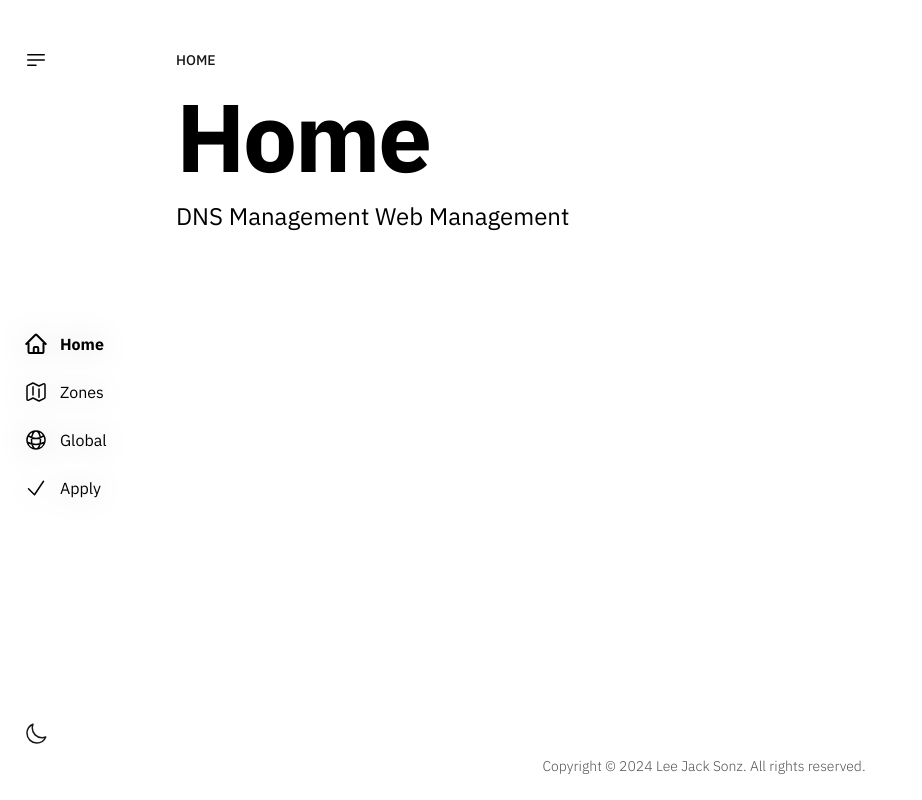
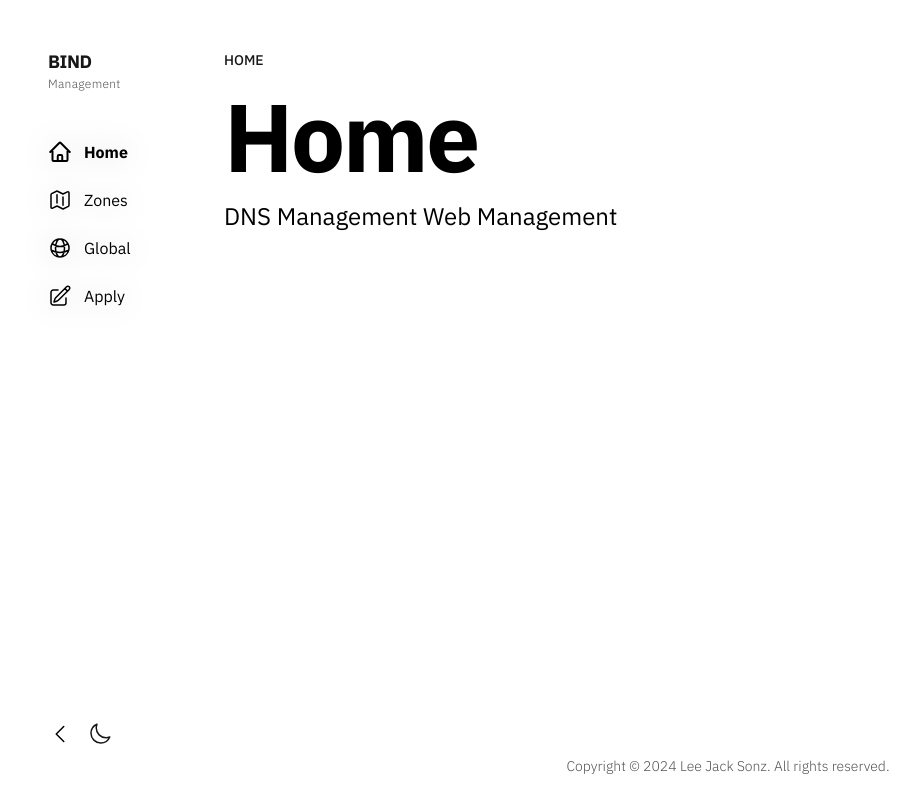
Before and after one commit to DrC0ns0le/bind-frontend, a React (Vite) app: page / in a window 1280 px wide. Shown: the whole page, without its empty margins (0-922 px from the left). Built offline with nearby package versions, Linux system fonts and the light colour scheme.

Commit message:
updated sidebar layout and styling

```diff
--- a/src/components/Breadcrumb.jsx
+++ b/src/components/Breadcrumb.jsx
@@ -37,7 +37,7 @@ function Breadcrumb({ items, location, isExpanded, onToggle, isMobile }) {
       path: "/apply",
       icon: (
         <svg xmlns="http://www.w3.org/2000/svg" fill="none" viewBox="0 0 24 24" strokeWidth="1.5" stroke="currentColor" className="w-6 h-6">
-          <path strokeLinecap="round" strokeLinejoin="round" d="m4.5 12.75 6 6 9-13.5" />
+          <path strokeLinecap="round" strokeLinejoin="round" d="m16.862 4.487 1.687-1.688a1.875 1.875 0 1 1 2.652 2.652L10.582 16.07a4.5 4.5 0 0 1-1.897 1.13L6 18l.8-2.685a4.5 4.5 0 0 1 1.13-1.897l8.932-8.931Zm0 0L19.5 7.125M18 14v4.75A2.25 2.25 0 0 1 15.75 21H5.25A2.25 2.25 0 0 1 3 18.75V8.25A2.25 2.25 0 0 1 5.25 6H10" />
         </svg>
       )
     },
--- a/src/components/Frame.jsx
+++ b/src/components/Frame.jsx
@@ -25,15 +25,15 @@ function Frame(props) {
           {/* Sidebar - always visible on desktop, hidden on mobile unless expanded */}
           <div
             className={`${
-              isMdOrLarger ? (isExpanded ? "w-40" : "w-16") : (isExpanded ? "w-40" : "w-0")
+              isMdOrLarger ? (isExpanded ? "w-56" : "w-24") : (isExpanded ? "w-56" : "w-0")
             } fixed top-0 h-screen overflow-hidden transition-smooth dark:bg-dark-bg bg-gray-150 flex-shrink-0 z-10`}
             onMouseEnter={() => isMdOrLarger && setIsHovered(true)}
             onMouseLeave={() => isMdOrLarger && setIsHovered(false)}
           >
-            <Sidebar location={location} isExpanded={isExpanded} onToggle={handleToggle} />
+            <Sidebar location={location} isExpanded={isExpanded} isPinned={isPinned} onToggle={handleToggle} />
           </div>
-          <div className={`flex flex-col flex-1 p-4 pb-1 sm:pr-12 sm:pt-12 sm:pb-2 w-full transition-smooth ${
-            isExpanded ? "ml-40" : (isMdOrLarger ? "ml-16" : "")
+          <div className={`flex flex-col flex-1 p-4 pb-1 sm:pl-0 sm:pr-12 sm:pt-12 sm:pb-2 w-full transition-smooth ${
+            isExpanded ? "ml-56" : (isMdOrLarger ? "ml-24" : "")
           }`}>
             <Breadcrumb items={breadcrumbs || [{ label: location }]} location={location} isExpanded={isExpanded} onToggle={handleToggle} isMobile={!isMdOrLarger} />
             <div className="grow">{props.children}</div>
--- a/src/components/Select.jsx
+++ b/src/components/Select.jsx
@@ -235,7 +235,7 @@ export function Select({
           role="listbox"
           ref={optionsRef}
           className={cn(
-            "fixed z-[9999] mt-1 max-h-32 overflow-auto rounded-md bg-white dark:bg-dark-elevated py-1",
+            "absolute z-[9999] mt-1 max-h-32 overflow-auto rounded-md bg-white dark:bg-dark-elevated py-1",
             "shadow-gb2 dark:shadow-dark-gb2 ring-1 ring-gray-300 dark:ring-dark-border",
             prefersReducedMotion.current
               ? ""
--- a/src/components/Sidebar.jsx
+++ b/src/components/Sidebar.jsx
@@ -2,23 +2,23 @@ import React from "react";
 import { ThemeToggle } from "./ThemeToggle";
 
 function Sidebar(props) {
-  const { location, isExpanded = false, onToggle } = props;
+  const { location, isExpanded = false, isPinned = false, onToggle } = props;
   const hamburgerPosRef = React.useRef(null);
   const [isReady, setIsReady] = React.useState(false);
 
-  const nav_hamburger = (
+  const toggleIcon = (
     <svg
       xmlns="http://www.w3.org/2000/svg"
       fill="none"
       viewBox="0 0 24 24"
       strokeWidth="1.5"
       stroke="currentColor"
-      className="w-6 h-6"
+      className={`w-6 h-6 transition-transform duration-300 ${isPinned ? '' : 'scale-x-[-1]'}`}
     >
       <path
         strokeLinecap="round"
         strokeLinejoin="round"
-        d="M3.75 6.75h16.5M3.75 12h16.5m-16.5 5.25H12"
+        d="m8.25 4.5 7.5 7.5-7.5 7.5"
       />
     </svg>
   );
@@ -61,28 +61,26 @@ function Sidebar(props) {
       path: "/apply",
       icon: (
         <svg xmlns="http://www.w3.org/2000/svg" fill="none" viewBox="0 0 24 24" strokeWidth="1.5" stroke="currentColor" className="w-6 h-6">
-          <path strokeLinecap="round" strokeLinejoin="round" d="m4.5 12.75 6 6 9-13.5" />
+          <path strokeLinecap="round" strokeLinejoin="round" d="m16.862 4.487 1.687-1.688a1.875 1.875 0 1 1 2.652 2.652L10.582 16.07a4.5 4.5 0 0 1-1.897 1.13L6 18l.8-2.685a4.5 4.5 0 0 1 1.13-1.897l8.932-8.931Zm0 0L19.5 7.125M18 14v4.75A2.25 2.25 0 0 1 15.75 21H5.25A2.25 2.25 0 0 1 3 18.75V8.25A2.25 2.25 0 0 1 5.25 6H10" />
         </svg>
       )
     },
   ];
 
   return (
-    <nav className="h-screen flex flex-col px-4 sm:px-6">
-      {/* Top section containing both hamburger and icon */}
-      <div className="pt-4 sm:pt-12 flex-shrink-0 flex flex-col">
-        {/* Hamburger button - only visible when expanded */}
+    <nav className={`h-screen flex flex-col pl-4 sm:pl-12 transition-all duration-300 ${
+      isExpanded ? "pr-8 sm:pr-16" : "pr-2 sm:pr-4"
+    }`}>
+      {/* Top section - contains everything that should align at top */}
+      <div className="pt-4 sm:pt-12 flex-shrink-0">
+        {/* Branding - visible when expanded */}
         <div className={`transition-all duration-300 ${
-          isExpanded ? "opacity-100 pb-8" : "opacity-0 pointer-events-none pb-0 h-0 overflow-hidden"
-        }`} style={{
-          transitionDelay: isExpanded ? '150ms' : '0ms'
-        }}>
-          <button
-            className="dark:text-gray-300 hover:drop-shadow-4xl transition-smooth"
-            onClick={onToggle}
-          >
-            {nav_hamburger}
-          </button>
+          isExpanded ? "opacity-100 mb-12" : "opacity-0 pointer-events-none h-0 overflow-hidden mb-0"
+        }`}>
+          <div className="flex flex-col">
+            <span className="text-lg font-bold dark:text-gray-200 text-gray-900 tracking-tight">BIND</span>
+            <span className="text-xs dark:text-gray-500 text-gray-600 font-light tracking-wide">Management</span>
+          </div>
         </div>
 
         {/* Active icon - visible when collapsed */}
@@ -94,69 +92,83 @@ function Sidebar(props) {
             <div
               key={item.text}
               className={`transition-all duration-300 ${
-                isExpanded ? "opacity-0 pointer-events-none h-0 overflow-hidden pb-0" : "opacity-100 pb-0"
+                isExpanded ? "opacity-0 pointer-events-none h-0 overflow-hidden" : "opacity-100"
               }`}
             >
               <a
-                className="flex items-center group hover:drop-shadow-4xl transition-smooth drop-shadow-ps1 dark:drop-shadow-dark-ps1 active:scale-95 dark:text-gray-300 font-bold"
+                className="flex items-center group hover:drop-shadow-4xl transition-smooth drop-shadow-ps1 dark:drop-shadow-dark-ps1 dark:text-gray-300 font-bold"
                 href={item.path}
                 title={item.text}
               >
-                <span className="flex-shrink-0 [&>svg]:stroke-[2]">
+                <span className="flex-shrink-0 [&>svg]:stroke-[2] hover-scale">
                   {item.icon}
                 </span>
               </a>
             </div>
           );
         })}
-      </div>
 
-      {/* Spacer - collapses when sidebar collapsed */}
-      <div className={`transition-all duration-300 ${
-        isExpanded ? "flex-1" : "flex-none h-0"
-      }`}></div>
-
-      {/* Navigation Links */}
-      <ul className="flex flex-col text-base gap-6 items-start" key={"primary nav"}>
+        {/* Navigation Links - visible when expanded */}
+        <ul className={`flex flex-col text-base gap-6 items-start transition-all duration-300 ${
+          isExpanded ? "opacity-100" : "opacity-0 pointer-events-none h-0 overflow-hidden"
+        }`} key={"primary nav"}>
           {options.map((item) => {
             const isActive = location === item.text;
 
             return (
-            <li
-              key={item.text}
-              className={`transition-all duration-300 ${
-                isExpanded ? "opacity-100" : "opacity-0 pointer-events-none h-0 overflow-hidden"
-              }`}
-            >
+              <li key={item.text}>
                 <a
-                className={`flex items-center group hover:drop-shadow-4xl transition-smooth drop-shadow-ps1 dark:drop-shadow-dark-ps1 active:scale-95 dark:text-gray-300 ${
+                  className={`flex items-center group hover:drop-shadow-4xl transition-smooth drop-shadow-ps1 dark:drop-shadow-dark-ps1 dark:text-gray-300 ${
                     isActive ? "font-bold" : ""
                   }`}
                   key={item.text}
                   href={item.path}
                 >
-                <span className={`flex-shrink-0 transition-all ${
-                  isActive ? "[&>svg]:stroke-[2]" : "[&>svg]:stroke-[1.5] group-hover:[&>svg]:stroke-[2]"
+                  <div className="flex items-center hover-scale">
+                    <span className={`flex-shrink-0 ${
+                      isActive ? "[&>svg]:stroke-[2]" : "[&>svg]:stroke-[1.5]"
                     }`}>
                       {item.icon}
                     </span>
-                <span className={`capitalize whitespace-nowrap transition-all duration-300 ml-3`}>
+                    <span className={`capitalize whitespace-nowrap ml-3`}>
                       {item.text}
                     </span>
+                  </div>
                 </a>
               </li>
             );
           })}
         </ul>
+      </div>
 
-      {/* Spacer to push toggle to bottom */}
+      {/* Spacer to push bottom controls to bottom */}
       <div className="flex-1"></div>
 
-      {/* Theme Toggle - At Bottom - hidden when collapsed */}
-      <div className={`pb-8 sm:pb-12 transition-all duration-300 ${
+      {/* Bottom section - Hamburger and Theme Toggle */}
+      <div className="pb-8 sm:pb-12 flex items-center gap-4">
+        {/* Toggle button - only visible when expanded */}
+        <div className={`transition-all duration-300 ${
+          isExpanded ? "opacity-100" : "opacity-0 pointer-events-none w-0 overflow-hidden"
+        }`} style={{
+          transitionDelay: isExpanded ? '150ms' : '0ms'
+        }}>
+          <button
+            className="dark:text-gray-300 hover:drop-shadow-4xl transition-smooth"
+            onClick={onToggle}
+            title={isPinned ? "Unpin sidebar" : "Pin sidebar"}
+          >
+            <div className="hover-scale">
+              {toggleIcon}
+            </div>
+          </button>
+        </div>
+
+        {/* Theme Toggle - hidden when collapsed */}
+        <div className={`transition-all duration-300 ${
           isExpanded ? "opacity-100" : "opacity-0 pointer-events-none"
         }`}>
           <ThemeToggle />
+        </div>
       </div>
     </nav>
   );
--- a/src/components/ThemeToggle.jsx
+++ b/src/components/ThemeToggle.jsx
@@ -41,7 +41,7 @@ export const ThemeToggle = ({ className = '' }) => {
   return (
     <button
       onClick={toggleTheme}
-      className={`transition-smooth active-scale text-gray-900 dark:text-gray-300 ${className}`}
+      className={`transition-smooth text-gray-900 dark:text-gray-300 hover-scale ${className}`}
       aria-label={isDarkMode ? 'Switch to light mode' : 'Switch to dark mode'}
     >
       {isDarkMode ? <SunIcon /> : <MoonIcon />}
--- a/tailwind.config.js
+++ b/tailwind.config.js
@@ -58,11 +58,9 @@ export default {
       },
       boxShadow: {
         gb1: [
-          "inset 10px 10px 10px rgba(255, 255, 255, 1)",
           "0px 2px 10px rgba(0, 0, 0, 0.05)",
         ],
         gba1: [
-          "inset 1px 1px 4px rgba(255, 255, 255, 1)",
           "3px 6px 20px rgba(0, 0, 0, 0.05)",
         ],
         gbp1: [
@@ -107,6 +105,16 @@ export default {
           transition: 'all 300ms ease-in-out',
         },
         '.active-scale': {
+          transition: 'transform 200ms ease-in-out',
+          '&:active': {
+            transform: 'scale(0.95)',
+          },
+        },
+        '.hover-scale': {
+          transition: 'transform 200ms ease-in-out',
+          '&:hover': {
+            transform: 'scale(1.05)',
+          },
           '&:active': {
             transform: 'scale(0.95)',
           },
```
Also changed, not shown: src/components/Buttons.jsx (+4 -4 lines). Lines whose indentation alone changed are shown as unchanged.
